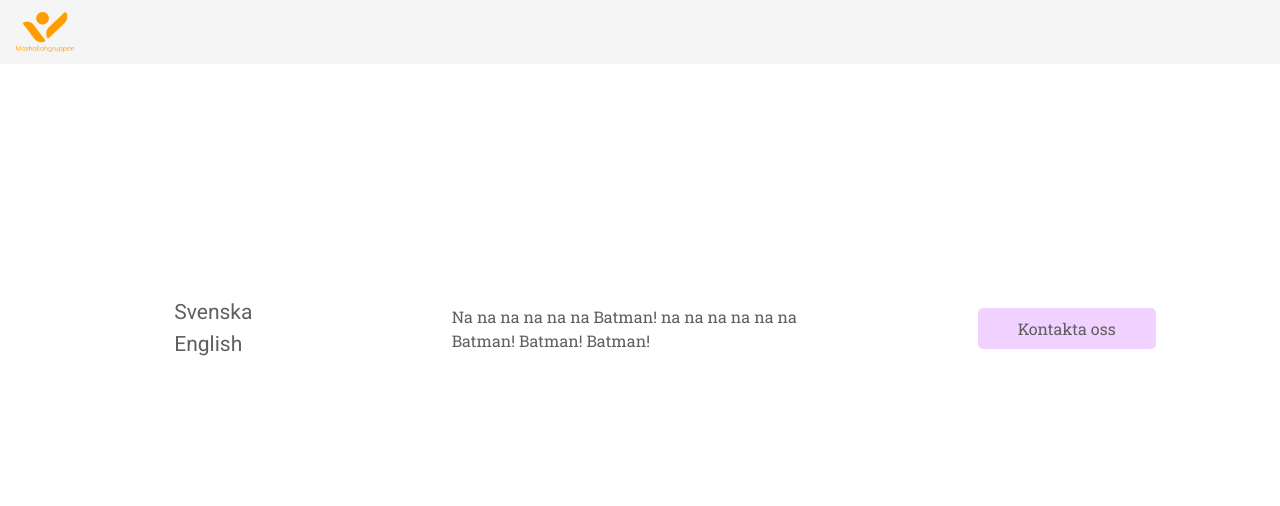
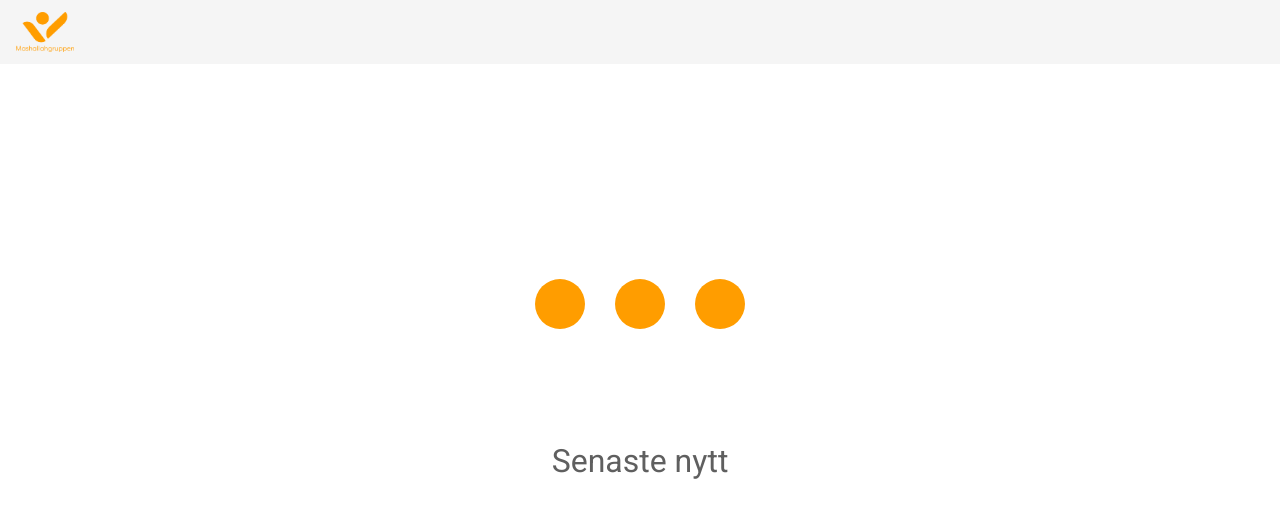
Before and after one commit to jeremydanner/mashallahgruppen, a WordPress theme: template public/themes/mashallahgruppen/index.php in a window 1280 px wide. Shown: the top 506 px of the page. Run offline with PHP 8.4 and a stand-in for WordPress, Linux system fonts and the light colour scheme; the site name, menu and one post (Sample post) are stand-ins, and other content is empty; some libraries are stand-ins or nearby versions.

Commit message:
index page 95% done

```diff
--- a/public/themes/mashallahgruppen/header.php
+++ b/public/themes/mashallahgruppen/header.php
@@ -15,7 +15,7 @@
     <meta name="author" content="HandelsMarketing">
     <link rel="stylesheet" href="https://maxcdn.bootstrapcdn.com/bootstrap/4.0.0-alpha.6/css/bootstrap.min.css" integrity="sha384-rwoIResjU2yc3z8GV/NPeZWAv56rSmLldC3R/AZzGRnGxQQKnKkoFVhFQhNUwEyJ" crossorigin="anonymous">
     <!-- the public folder is the root -->
-    <link rel="stylesheet" href="/themes/mashallahgruppen/public/styles/mainSass.css">
+    <link rel="stylesheet" href="<?php echo get_template_directory_uri(); ?>/public/styles/mainSass.css">
     <title>Site Title</title>
 </head>
 <body>
--- a/public/themes/mashallahgruppen/index.php
+++ b/public/themes/mashallahgruppen/index.php
@@ -27,6 +27,29 @@
 
                     <?php the_field('indexIntroText'); ?>
                 </div>
+
+                <div class="circleWrapper">
+                    <div class="circle"></div>
+                    <div class="circle"></div>
+                    <div class="circle"></div>
+                </div>
+            </div>
+        </div>
+    </div>
+
+    <div class="latestNewsWrapper">
+        <h2>Senaste nytt</h2>
+        <div class="row">
+            <div class="col-md-4 latestNews">
+                <img src="https://scontent-frt3-1.xx.fbcdn.net/v/t31.0-8/s960x960/17918029_783359525163310_8320188407829282925_o.jpg?oh=6cf6dde5e71956e5aa527ef9d145e22e&oe=597D0C14" alt="">
+            </div>
+
+            <div class="col-md-4 latestNews">
+                <img src="https://scontent-frt3-1.xx.fbcdn.net/v/t31.0-8/s960x960/17918029_783359525163310_8320188407829282925_o.jpg?oh=6cf6dde5e71956e5aa527ef9d145e22e&oe=597D0C14" alt="">
+            </div>
+
+            <div class="col-md-4 latestNews">
+                <img src="https://scontent-frt3-1.xx.fbcdn.net/v/t31.0-8/s960x960/17918029_783359525163310_8320188407829282925_o.jpg?oh=6cf6dde5e71956e5aa527ef9d145e22e&oe=597D0C14" alt="">
             </div>
         </div>
     </div>
--- a/public/themes/mashallahgruppen/public/styles/mainSass.css
+++ b/public/themes/mashallahgruppen/public/styles/mainSass.css
@@ -58,7 +58,7 @@
   height: auto; }
 
 .rowWrapper {
-  margin: 100px auto; }
+  margin: 100px auto 0 auto; }
 
 .colInnerWrapper {
   max-width: 700px;
@@ -66,14 +66,38 @@
   .colInnerWrapper h1 {
     text-align: center; }
 
+.circleWrapper {
+  display: flex;
+  justify-content: center;
+  margin: 100px auto; }
+  .circleWrapper .circle {
+    width: 50px;
+    height: 50px;
+    margin: 15px;
+    border-radius: 50px;
+    background-color: #ff9d00; }
+
+.latestNewsWrapper {
+  width: 100%;
+  display: flex;
+  flex-direction: column; }
+  .latestNewsWrapper h2 {
+    display: flex;
+    justify-content: center;
+    margin: 0 auto 50px auto; }
+  .latestNewsWrapper .row .latestNews img {
+    width: 275px;
+    height: auto; }
+
 .footerWrapper {
+  background-color: #f5f5f5;
   margin: 50px 0 0 0;
-  background-color: #ffffff;
-  color: #5f5f5f; }
+  color: #5f5f5f;
+  width: 100%; }
   .footerWrapper .footer {
     display: flex;
     justify-content: center;
-    padding: 25px;
+    padding: 50px 25px;
     align-items: center; }
     .footerWrapper .footer span.footerLeft a {
       font-size: 21px;
```
Also changed, not shown: public/themes/mashallahgruppen/assets/styles/mainSass.scss (+40 -3 lines), 1 other file. Lines whose indentation alone changed are shown as unchanged.
